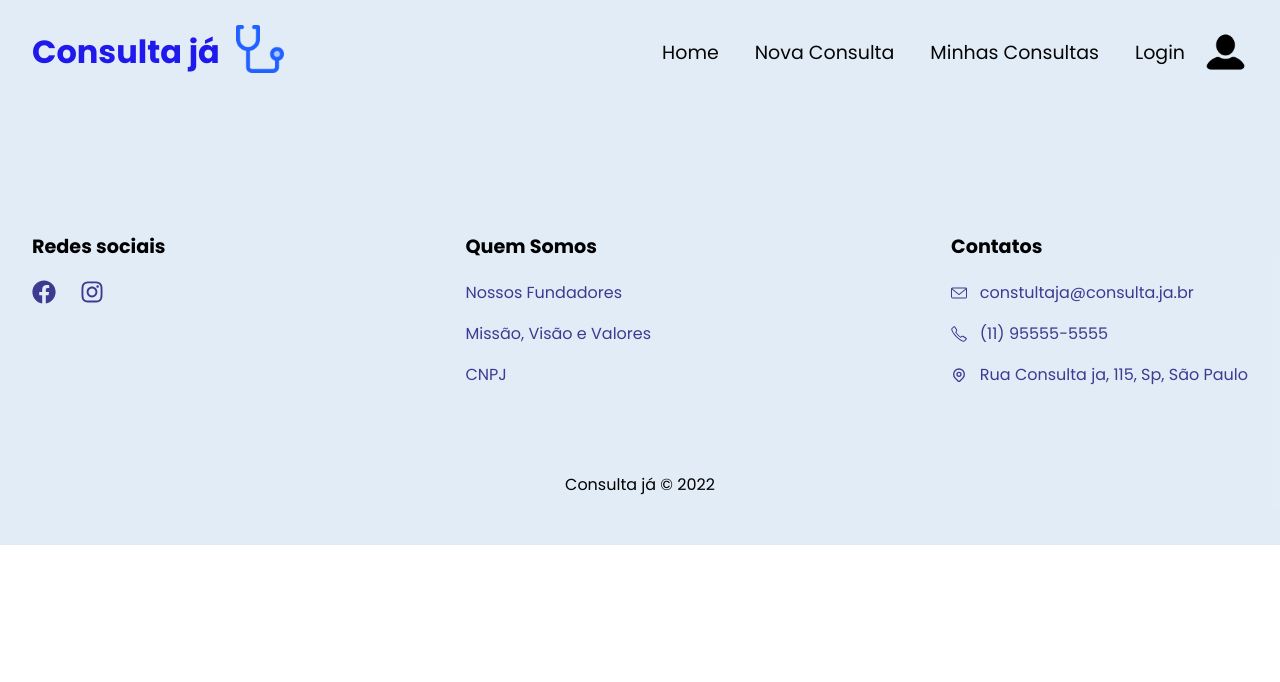
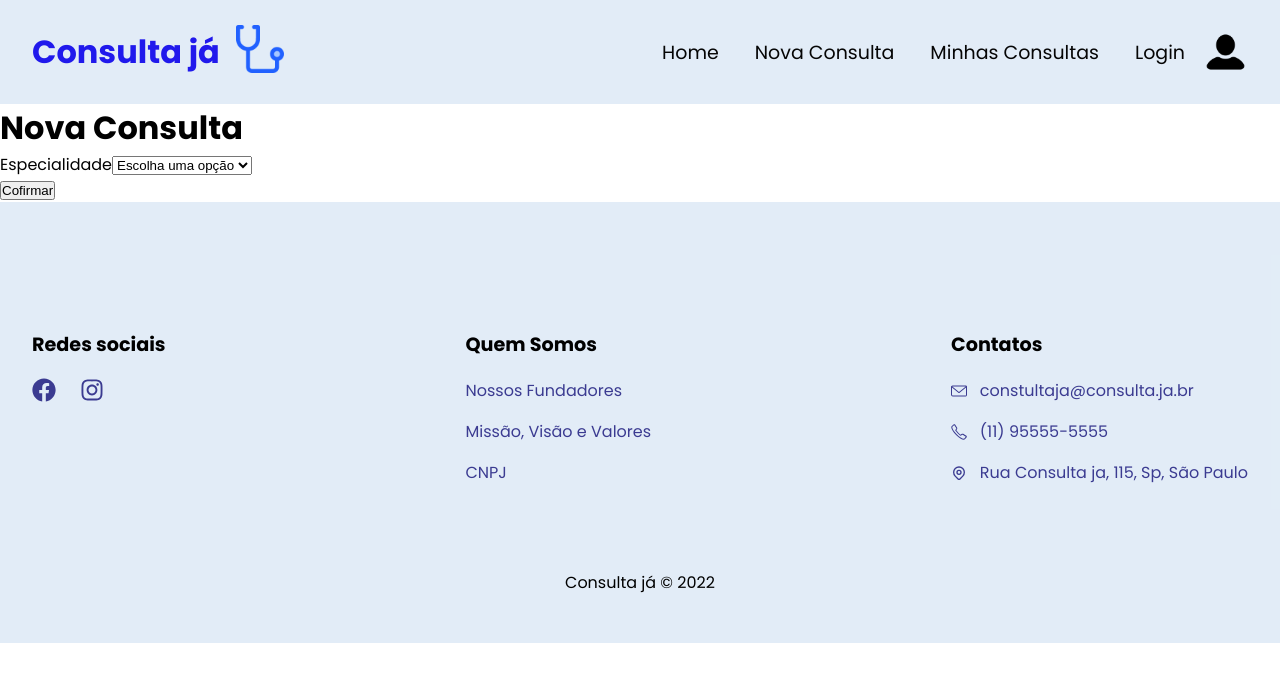
Before and after one commit to ArthurThz/consultaja, a React (Vite) app: page /novaconsulta in a window 1280 px wide. Shown: the top 682 px of the page. Built offline with nearby package versions, Linux system fonts and the light colour scheme; data requests are answered from the project's data file.

Commit message:
Criação do componente CreateConsultation para criar consultas

```diff
--- a/db.json
+++ b/db.json
@@ -10,5 +10,84 @@
             "name": "Theodoro",
             "senha": "123321"
         }
+    ],
+    "doctor": [
+        {
+            "name": "Fernando Caldeira",
+            "endereco": "Rua fernando caldeira, 205, 13 andar",
+            "IdEspecialidade": 1,
+            "agenda": [
+                {
+                    "dia": "",
+                    "hora": ""
+                }
+            ]
+        },
+        {
+            "name": "Gabriella Oliveira",
+            "endereco": "Rua Gabriella Oliveira, 210",
+            "IdEspecialidade": 2,
+            "agenda": [
+                {
+                    "dia": "",
+                    "hora": ""
+                }
+            ]
+        },
+        {
+            "name": "João das Neves",
+            "endereco": "Rua João das Neves, 110",
+            "IdEspecialidade": 3,
+            "agenda": [
+                {
+                    "dia": "",
+                    "hora": ""
+                }
+            ]
+        },
+        {
+            "name": "Douglas Ferreira",
+            "endereco": "Rua Douglas Ferreira, 10",
+            "IdEspecialidade": 4,
+            "agenda": [
+                {
+                    "dia": "",
+                    "hora": ""
+                }
+            ]
+        },
+        {
+            "name": "José Bueno",
+            "endereco": "Rua José Bueno, 100",
+            "IdEspecialidade": 5,
+            "agenda": [
+                {
+                    "dia": "",
+                    "hora": ""
+                }
+            ]
+        }
+    ],
+    "specialty": [
+        {
+            "id": 1,
+            "name": "Clinico Geral"
+        },
+        {
+            "id": 2,
+            "name": "Alergista"
+        },
+        {
+            "id": 3,
+            "name": "Cardiologista"
+        },
+        {
+            "id": 4,
+            "name": "Endocrinologista"
+        },
+        {
+            "id": 5,
+            "name": "Fisioterapeuta"
+        }
     ]
 }
--- a/src/App.jsx
+++ b/src/App.jsx
@@ -13,6 +13,7 @@ import Home from './components/pages/Home/Home'
 import NextConsultation from './components/pages/NextConsultation/NextConsultation'
 import Footer from './components/layout/footer/Footer'
 import Login from './components/pages/Login/Login'
+import CreateConsultation from './components/pages/CreateConsultation/CreateConsultation'
 
 function App() {
 
@@ -25,7 +26,8 @@ function App() {
         <Routes>
           <Route exact path='/' element={<Home />} />
           <Route path='/cadastro' element={<CreateUser />} />
-          <Route path='minhasconsultas' element={<NextConsultation />} />
+          <Route path='/minhasconsultas' element={<NextConsultation />} />
+          <Route path='/novaconsulta' element={<CreateConsultation />} />
           <Route path='/login' element={<Login />} />
         </Routes>
 
--- /dev/null
+++ b/src/components/pages/CreateConsultation/CreateConsultation.jsx
@@ -0,0 +1,77 @@
+
+import { useEffect, useState } from 'react'
+import styles from './CreateConsultation.module.css'
+
+function CreateConsultation() {
+    const [Specialty, setSpecialty] = useState([]);
+    const [Doctor, setDoctor] = useState([]);
+    const [SelectedValue, setSelectedValue] = useState(0);
+
+    var currentName = ''
+    // Consulta API de especialidades
+    useEffect(() => {
+        fetch('http://localhost:5000/specialty', {
+            method: "GET",
+            headers: {
+                "Content-type": "Application/JSON"
+            }
+        }).then((res) => res.json())
+            .then((data) => setSpecialty(data))
+    }, [])
+
+
+
+    // Consulta API de médicos
+    useEffect(() => {
+        fetch('http://localhost:5000/doctor', {
+            method: "GET",
+            headers: {
+                "Content-type": "Application/JSON"
+            }
+        }).then((res) => res.json())
+            .then((data) => setDoctor(data))
+            .catch((err) => console.log(err))
+    }, [])
+
+
+
+
+
+
+
+
+    SelectedValue != 0 ? console.log(SelectedValue) : null
+    return (
+        <div>
+            <h1>Nova Consulta</h1>
+            <div className={styles.container}>
+                <div className={styles.input_control}>
+                    <label htmlFor="especialidade">Especialidade</label>
+                    <select name="especialidade" onChange={e => setSelectedValue(e.target.value)} >
+
+                        <option value={0} >Escolha uma opção</option>
+                        {Specialty.map((item) =>
+                            (<option value={item.id} key={item.id}>{item.name}</option>)
+                        )}
+
+                    </select>
+                </div>
+                <div className={styles.doctor_control}>
+
+                    {Doctor.map((item) => {
+                        item.IdEspecialidade == SelectedValue ? (<h1>{item.name}</h1>) : console.log('err')
+
+
+                    })}
+
+                    <button>Cofirmar</button>
+                </div>
+
+                <div className={styles.input_control}></div>
+
+            </div>
+        </div>
+    )
+}
+
+export default CreateConsultation
--- a/src/main.jsx
+++ b/src/main.jsx
@@ -4,7 +4,5 @@ import App from './App'
 import './index.css'
 
 ReactDOM.createRoot(document.getElementById('root')).render(
-  <React.StrictMode>
-    <App />
-  </React.StrictMode>
+  <App />
 )
```
Also changed, not shown: src/components/pages/CreateConsultation/CreateConsultation.module.css (added).
